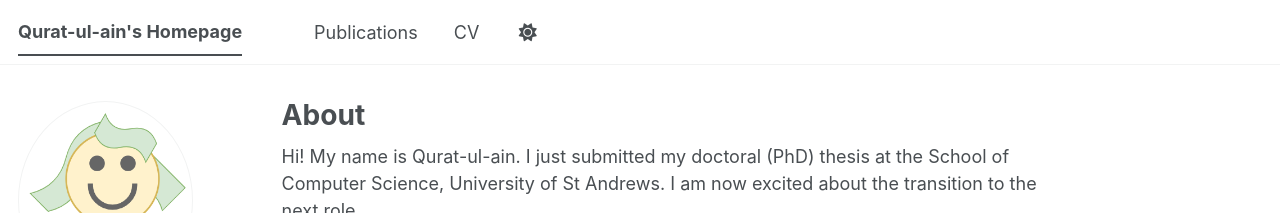
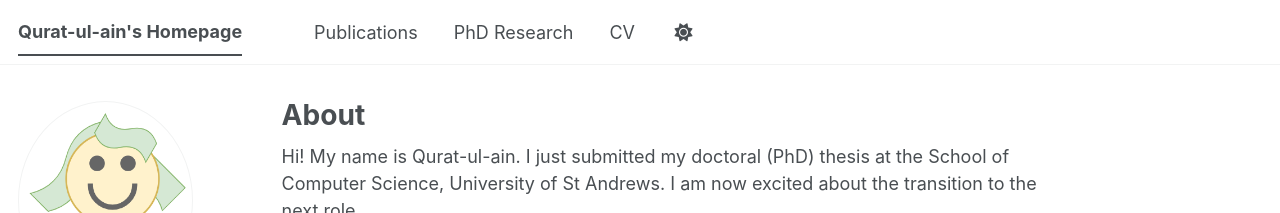
Before and after one commit to QuratulainS/QuratulainS.github.io, a Jekyll site: the page built from _pages/about.md, in a window 1280 px wide. Shown: the top 213 px of the page. Built offline with Jekyll 4.4.1, drawn with Linux system fonts in a browser that asks for light colours; some web fonts are replaced; a script bundle is joined from its source files by our own code; library files that are not in the unit come from our copies.

Commit message:
Update navigation.yml

```diff
--- a/_data/navigation.yml
+++ b/_data/navigation.yml
@@ -10,6 +10,9 @@
 main:
   - title: "Publications"
     url: /publications/
+
+  - title: "PhD Research"
+    url: /phd/
 
   #- title: "Talks"
   #  url: /talks/
```
